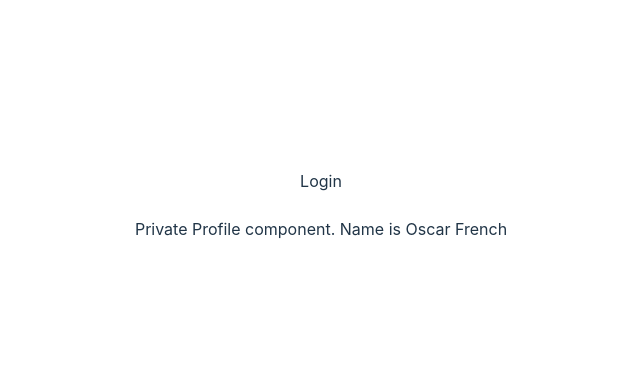
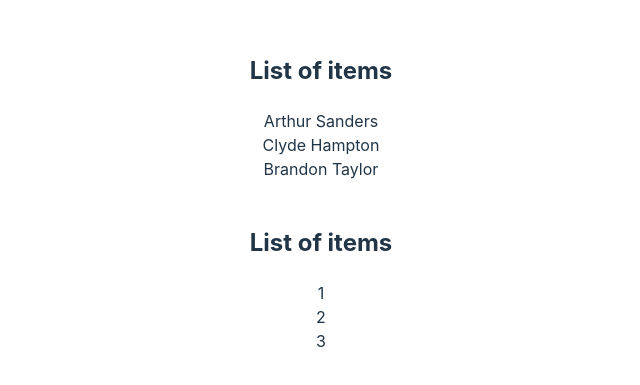
Before and after one commit to liar88828/tutor-react-typescipt, a React (Vite) app: page / in a window 1280 px wide. Shown: the part 195-580 px from the top of the page, without its empty margins (319-959 px from the left). Built offline with nearby package versions, Linux system fonts and the light colour scheme.

Commit message:
19 generic Props

```diff
--- a/src/App.tsx
+++ b/src/App.tsx
@@ -1,19 +1,23 @@
 
 import './style/App.css'
-import Private from './components/eps18/auth/Private';
-import Profile from './components/eps18/auth/Profile';
+import List from './components/eps19/generic/List';
 
 function App() {
 
 	return (
 		<>
-			<Private
-				isLoggedIn={false}
-				component={Profile} />
+			<List items={[
+				'Arthur Sanders',
+				'Clyde Hampton',
+				'Brandon Taylor'
+			]}
+				onClick={(item) => console.log(item)} />
 			<br />
-			<Private
-				isLoggedIn={true}
-				component={Profile} />
+
+			<List items={[1, 2, 3]}
+				onClick={(item) => console.log(item)} />
+			<br />
+
 		</>
 	)
 }
--- /dev/null
+++ b/src/components/eps19/generic/List.tsx
@@ -0,0 +1,24 @@
+
+type ListProps = {
+    items: string[] | number[]
+    onClick: (value: string | number) => void
+}
+
+const List = ({ items, onClick }: ListProps) => {
+
+    return (
+        <div><h2>List of items</h2>
+            {items.map((item, index) => {
+                return (
+                    <div
+                        key={index}
+                        onClick={() => onClick(item)}>
+                        {item}
+                    </div>
+                )
+            })}
+        </div>
+    )
+}
+
+export default List
```
